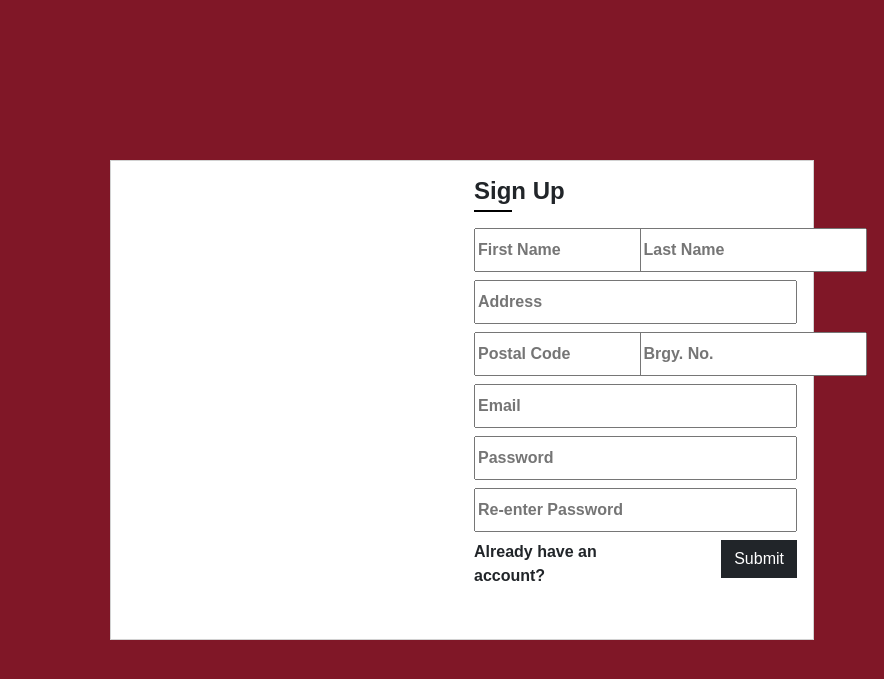
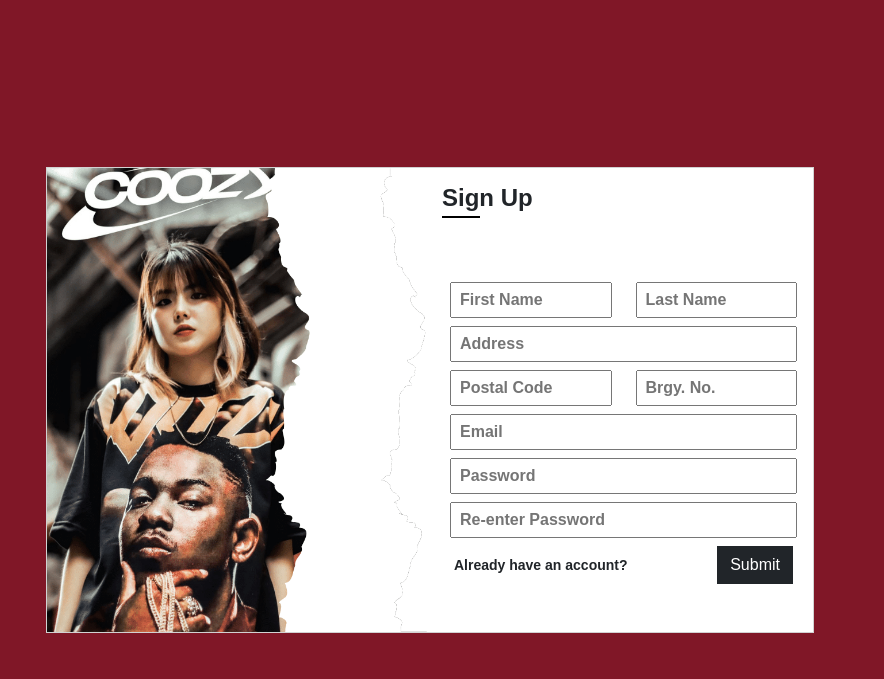
Before and after one commit to jd022/ecommerce, a PHP site: page /register.php in a window 1280 px wide. Shown: the top 679 px of the page, without its empty margins (396-1280 px from the left). Run offline with PHP 8.4, Linux system fonts and the light colour scheme; some libraries are stand-ins or nearby versions.

Commit message:
Update register.php
form logo fixed position

```diff
--- a/register.php
+++ b/register.php
@@ -59,57 +59,49 @@ use PHPMailer\PHPMailer\Exception;
 </head>
 <body class="bg-maroon">
     <div class="container px-0 vh-100 d-flex flex-column align-items-end justify-content-center">
-        <div class="card" style="width: 55vw; height: 30rem; border-radius: 0;">
-            <div class="card-body">
-                <div class="row">
-                    <div class="col-lg-6">
+        <div class="card" style="width: 60vw; height: auto; border-radius: 0;">
+            <div class="card-body py-0 px-2" style="border: none; overflow: hidden;">
+                <div class="row d-flex justify-content-end align-items-end" style="background:url(src/img/CoozyLogo.png); background-repeat: no-repeat; background-size: 50% 100%; z-index: 000;">
+                     <!-- Logo div -->
+                        <!-- <span class="container logo" style="position: absolute; left: -1.3%; top: 50%; border:none; padding: 0; z-index: 10000; transform:translateY(-50.2%)">
+                            <img class="img-fluid" src="src/img/CoozyLogo.png" alt="" style="height: 30rem;">
+                        </span> -->
+                    <!-- Logo End -->
+                    <div class="col-6 d-flex justify-content-center align-items-start flex-column">
+                    <h4 class="mb-2 pt-3" style="font-weight: 700;">Sign Up<br><hr class="featurette-divider my-0 mt-1" style="width:3vw; border: 1px solid black; opacity: 1; background: black;
+                            border: 1px solid black;"></hr></h4>
+                        <form action="" class="row px-2 gy-2 my-5" method="POST">
+                            <span class="col-6 hstack">
+                                <input type="text" class="py-1 px-2 w-100" name="first_name" style="font-weight: 700;" placeholder="First Name">
+                            </span>
+                            <span class="col-6">
+                            <input type="text" class="py-1 px-2 w-100" name="last_name" style="font-weight: 700;" placeholder="Last Name">
 
-                    </div>
-                    <div class="col-lg-6">
-                        <form action="" method="POST">
-                            <div class="row g-2">
-                                <h4 class="mb-2" style="font-weight: 700;">Sign Up<br><hr class="featurette-divider my-0 mt-1" style="width:3vw; opacity: 1; background: black;
-                                border: 1px solid black;"></hr></h4>
-                                <div class="col-lg-6">
-                                    <input type="text"
-                                    class="py-2" name="first_name" style="font-weight: 800;" placeholder="First Name">
-                                </div>
-                                <div class="col-lg-6">
-                                    <input type="text"
-                                    class="py-2" name="last_name" style="font-weight: 800;" placeholder="Last Name">
-                                </div>
-                                <div class="col-lg-12">
-                                    <input type="text"
-                                    class="py-2 w-100" name="address" style="font-weight: 800;" placeholder="Address">
-                                </div>
-                                <div class="col-lg-6">
-                                    <input type="text"
-                                    class="py-2" name="p_code" style="font-weight: 800;" placeholder="Postal Code">
-                                </div>
-                                <div class="col-lg-6">
-                                    <input type="text"
-                                    class="py-2" name="brgy_no" style="font-weight: 800;" placeholder="Brgy. No.">
-                                </div>
-                                <div class="col-lg-12">
-                                    <input type="text"
-                                    class="py-2 w-100" name="email" style="font-weight: 800;" placeholder="Email">
-                                </div>
-                                <div class="col-lg-12">
-                                    <input type="text"
-                                    class="py-2 w-100" name="password"style="font-weight: 800;"  placeholder="Password">
-                                </div>
-                                <div class="col-lg-12">
-                                    <input type="text"
-                                    class="py-2 w-100" name="c_password" style="font-weight: 800;" placeholder="Re-enter Password">
-                                </div>
-                                <div class="col-lg-7 d-flex align-items-center">
-                                    <a href="Login.html" class="text-dark text-decoration-none" style="font-weight: 700;">Already have an account?</a>
-                                </div>
-                                <div class="col-lg-5 text-end">
-                                    <input type="submit" name="" id="" class="btn btn-dark"
-                                    style="border-radius: 0;" name="register" value="Submit">
-                                </div>
-                            </div>
+                            </span>
+                            <span class="col-12">
+                                <input type="text" class="py-1 px-2 w-100" name="address" style="font-weight: 700;" placeholder="Address">
+                            </span>
+                            <span class="col-6">
+                                <input type="text" class="py-1 px-2 w-100" name="p_code" style="font-weight: 700;" placeholder="Postal Code">
+                            </span>
+                            <span class="col-6">
+                                <input type="text" class="py-1 px-2 w-100" name="brgy_no" style="font-weight: 700;" placeholder="Brgy. No.">
+                            </span>
+                            <span class="col-12">
+                                <input type="text" class="py-1 px-2 w-100" name="email" style="font-weight: 700;" placeholder="Email">
+                            </span>
+                            <span class="col-12">
+                                <input type="text" class="py-1 px-2 w-100" name="password"style="font-weight: 700;"  placeholder="Password">
+                            </span>
+                            <span class="col-12">
+                                <input type="text" class="py-1 px-2 w-100" name="c_password" style="font-weight: 700;" placeholder="Re-enter Password">
+                            </span>
+                            <span class="col-7 px-3 d-flex align-items-center">
+                                <small><a href="Login.html" class="text-dark text-decoration-none" style="font-weight: 600;">Already have an account?</a></small>
+                            </span>
+                            <span class="col-5 px-3 text-end">
+                                <input type="submit" name="" id="" class="btn btn-dark" style="border-radius: 0;" name="register" value="Submit">
+                            </span>
                         </form>
                     </div>
                 </div>
```
